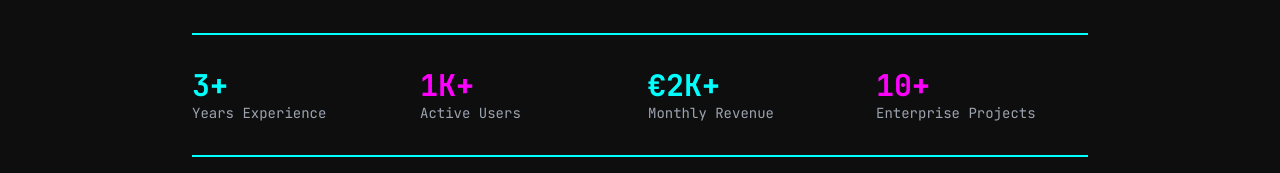
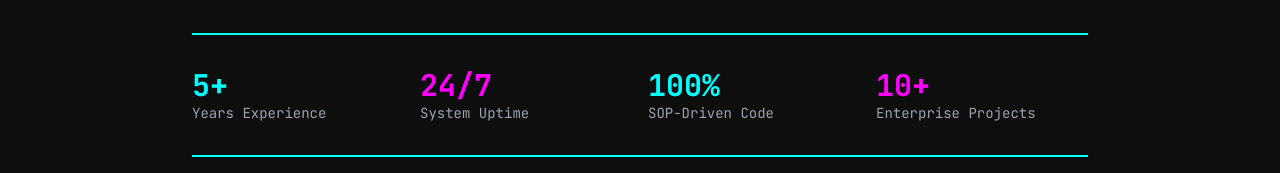
Before and after one commit to mnwajjah/hire-me-please-2, a Next.js app: page / in a window 1280 px wide. Shown: the part 271-444 px from the top of the page. Built offline with nearby package versions, Linux system fonts and the light colour scheme.

Commit message:
Hero Section

```diff
--- a/components/About.jsx
+++ b/components/About.jsx
@@ -131,7 +131,7 @@ export default function About()
             </motion.div>
             <motion.div className="text-center" variants={itemVariants} whileHover={{ scale: 1.05 }}>
               <div className="text-4xl font-bold text-neon-cyan mb-2">3.26</div>
-              <div className="text-gray-400">University GPAA</div>
+              <div className="text-gray-400">University GPA</div>
             </motion.div>
           </motion.div>
         </motion.div>
--- a/components/Hero.jsx
+++ b/components/Hero.jsx
@@ -8,7 +8,7 @@ export default function Hero() {
 
   useEffect(() => {
     const timers = [
-      setTimeout(() => setCounts(c => ({ ...c, exp: 3 })), 500),
+      setTimeout(() => setCounts(c => ({ ...c, exp: 5 })), 500),
       setTimeout(() => setCounts(c => ({ ...c, users: 1 })), 700),
       setTimeout(() => setCounts(c => ({ ...c, projects: 10 })), 900),
       setTimeout(() => setCounts(c => ({ ...c, methods: 100 })), 1100),
@@ -68,12 +68,12 @@ export default function Hero() {
               <div className="text-sm text-gray-400">Years Experience</div>
             </motion.div>
             <motion.div variants={statsVariants}>
-              <div className="text-3xl font-bold text-neon-pink">{counts.users}K+</div>
-              <div className="text-sm text-gray-400">Active Users</div>
+              <div className="text-3xl font-bold text-neon-pink">24/7</div>
+              <div className="text-sm text-gray-400">System Uptime</div>
             </motion.div>
             <motion.div variants={statsVariants}>
-              <div className="text-3xl font-bold text-neon-cyan">€2K+</div>
-              <div className="text-sm text-gray-400">Monthly Revenue</div>
+              <div className="text-3xl font-bold text-neon-cyan">100%</div>
+              <div className="text-sm text-gray-400">SOP-Driven Code</div>
             </motion.div>
             <motion.div variants={statsVariants}>
               <div className="text-3xl font-bold text-neon-pink">{counts.projects}+</div>
```
